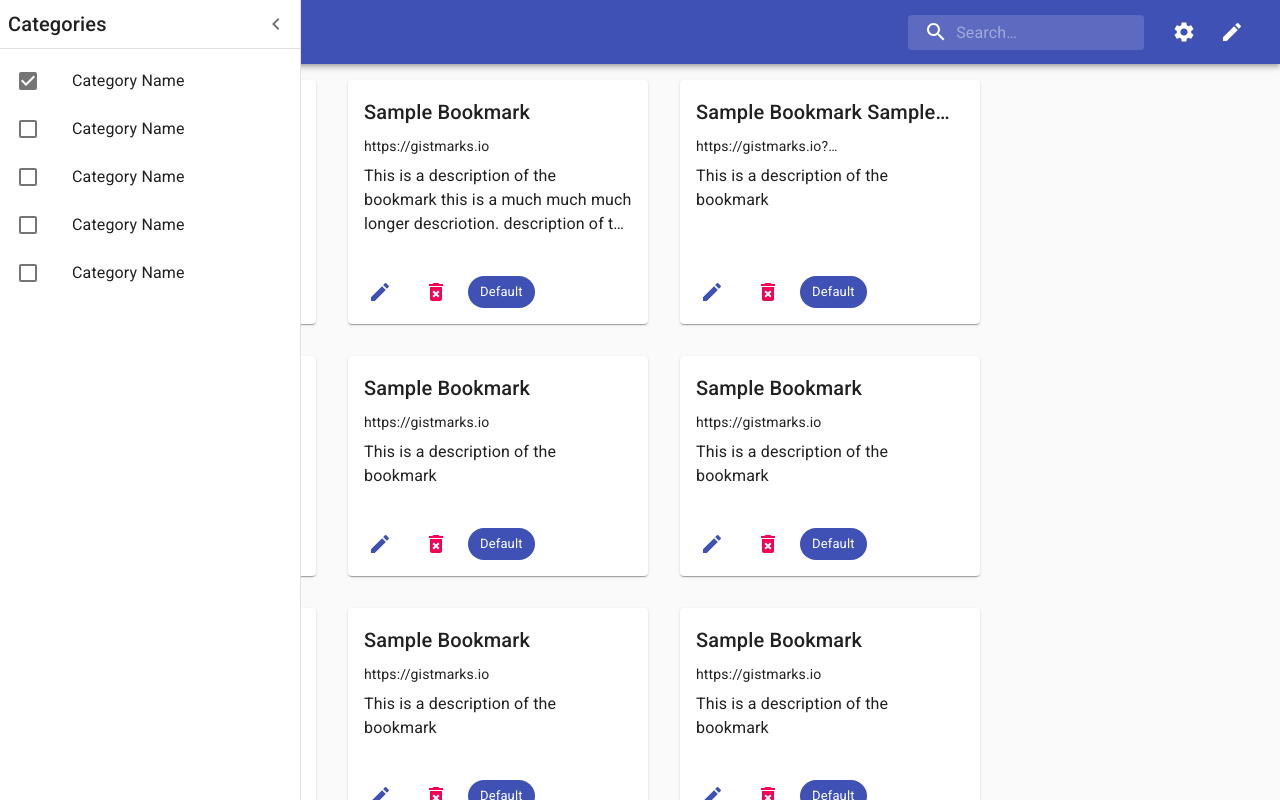
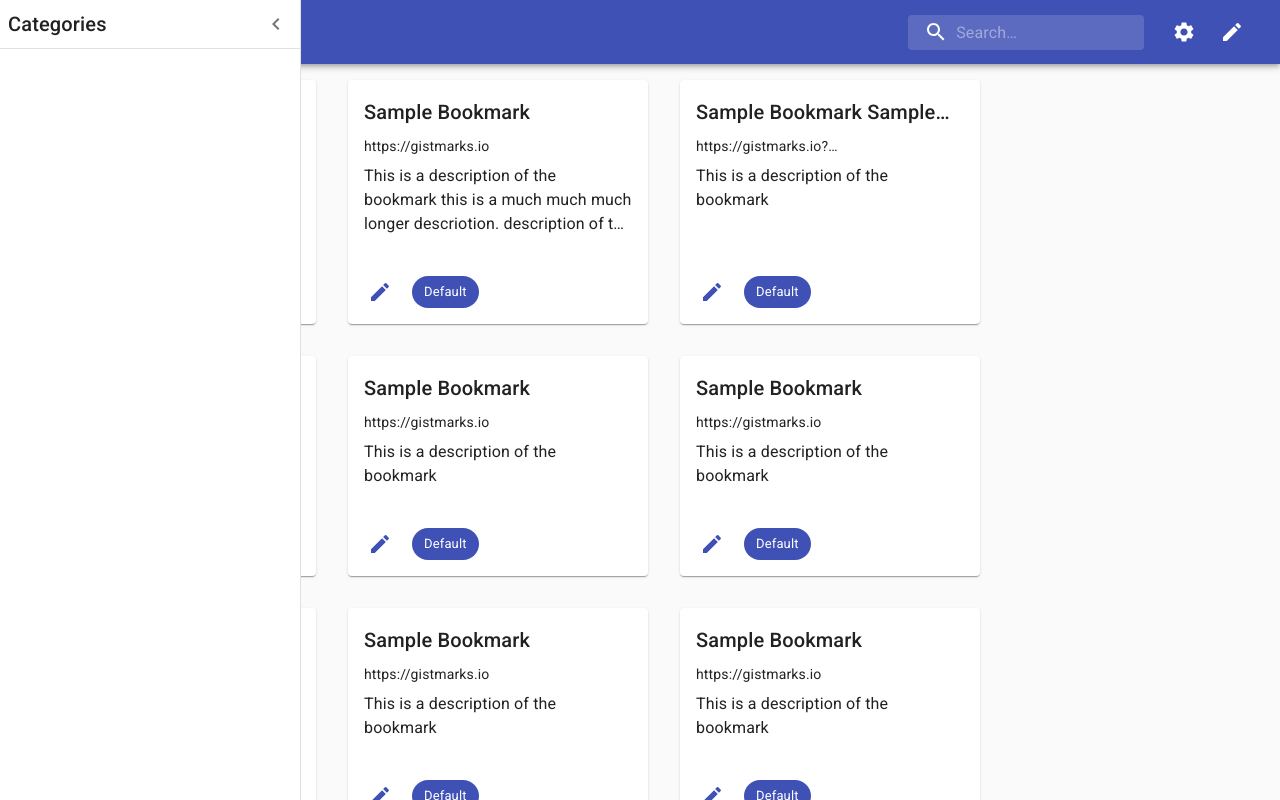
Before and after one commit to sgolovine/gistmarks, a React app: page / in a window 1280 px wide. Both pictures are taken after a click on the button 36 px from the left and 32 px from the top of the page. Shown: the top 800 px of the page. Built offline with nearby package versions, Linux system fonts and the light colour scheme.

Commit message:
Remove placeholder data

```diff
--- a/src/newUI/components/BookmarkCard/index.tsx
+++ b/src/newUI/components/BookmarkCard/index.tsx
@@ -10,7 +10,6 @@ import {
 import React from "react"
 import { Bookmark } from "~/model/Bookmark"
 import EditIcon from "@material-ui/icons/Edit"
-import DeleteForeverIcon from "@material-ui/icons/DeleteForever"
 
 const useStyles = makeStyles((theme) => ({
   root: {
@@ -84,9 +83,6 @@ export const BookmarkCard: React.FC<
         <IconButton color="primary">
           <EditIcon />
         </IconButton>
-        <IconButton color="secondary">
-          <DeleteForeverIcon />
-        </IconButton>
         <Chip
           color="primary"
           className={classes.categoryChip}
--- a/src/newUI/components/SettingsPanel/index.tsx
+++ b/src/newUI/components/SettingsPanel/index.tsx
@@ -9,9 +9,8 @@ import { Panel, panelWidth } from "~/newUI/layout/Panel"
 import ExpandMoreIcon from "@material-ui/icons/ExpandMore"
 import makeStyles from "@material-ui/core/styles/makeStyles"
 import Button from "@material-ui/core/Button"
-import { TextField } from "@material-ui/core"
+import { Checkbox, TextField } from "@material-ui/core"
 import FormControlLabel from "@material-ui/core/FormControlLabel"
-import Switch from "@material-ui/core/Switch"
 import Card from "@material-ui/core/Card"
 import CardContent from "@material-ui/core/CardContent"
 import CardActions from "@material-ui/core/CardActions"
@@ -156,9 +155,9 @@ const GistBackup = () => {
     <div className={classes.itemContent}>
       <FormControlLabel
         control={
-          <Switch value={editGist} onChange={() => setEditGist(!editGist)} />
+          <Checkbox value={editGist} onChange={() => setEditGist(!editGist)} />
         }
-        label={editGist ? "Update Existing Gist" : "Create New Gist"}
+        label="Update Existing Collection"
       />
       <TextField
         required
--- a/src/newUI/layout/Sidebar.tsx
+++ b/src/newUI/layout/Sidebar.tsx
@@ -78,29 +78,7 @@ export default function Sidebar() {
         </IconButton>
       </div>
       <Divider />
-      <List>
-        <SidebarItem
-          onClick={() => console.log("I have been clicked")}
-          label="Category Name"
-          selected
-        />
-        <SidebarItem
-          onClick={() => console.log("I have been clicked")}
-          label="Category Name"
-        />
-        <SidebarItem
-          onClick={() => console.log("I have been clicked")}
-          label="Category Name"
-        />
-        <SidebarItem
-          onClick={() => console.log("I have been clicked")}
-          label="Category Name"
-        />
-        <SidebarItem
-          onClick={() => console.log("I have been clicked")}
-          label="Category Name"
-        />
-      </List>
+      <List>{/* Sidebar Items Go Here */}</List>
     </Drawer>
   )
 }
```
